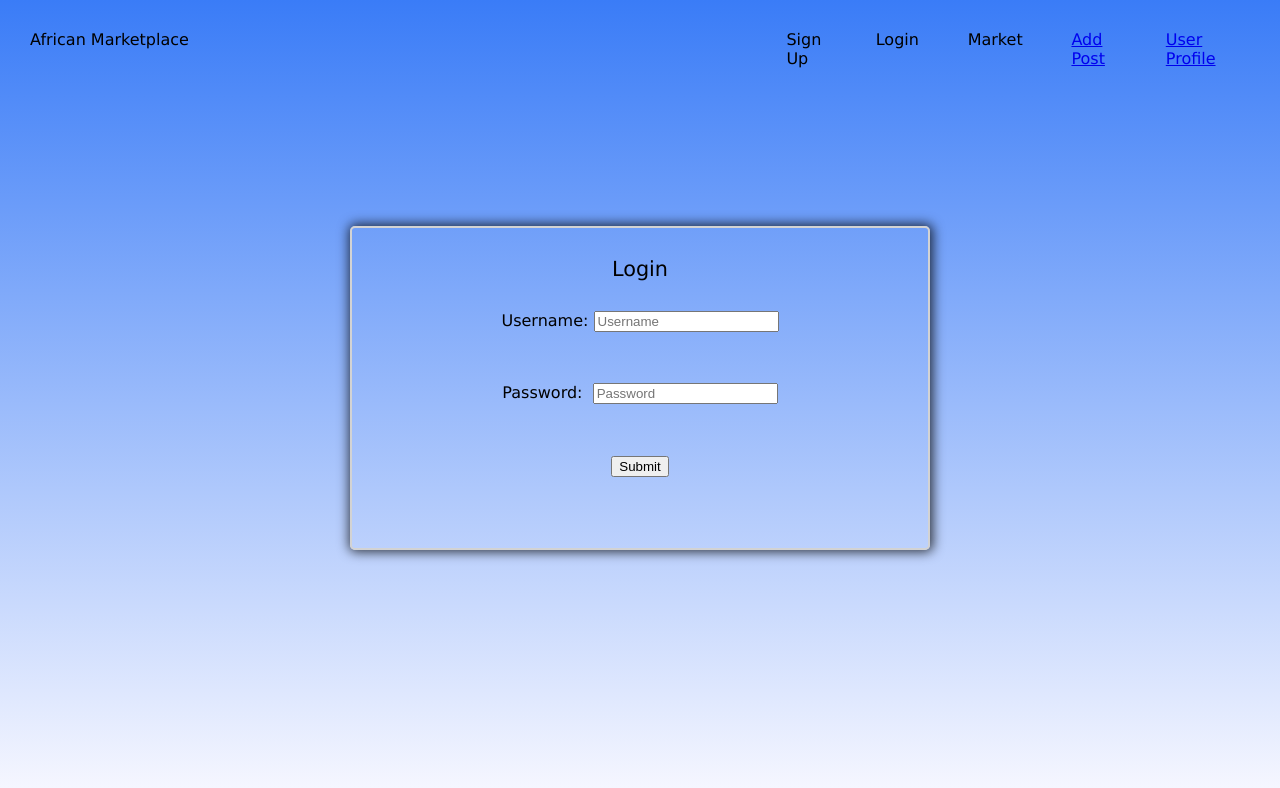
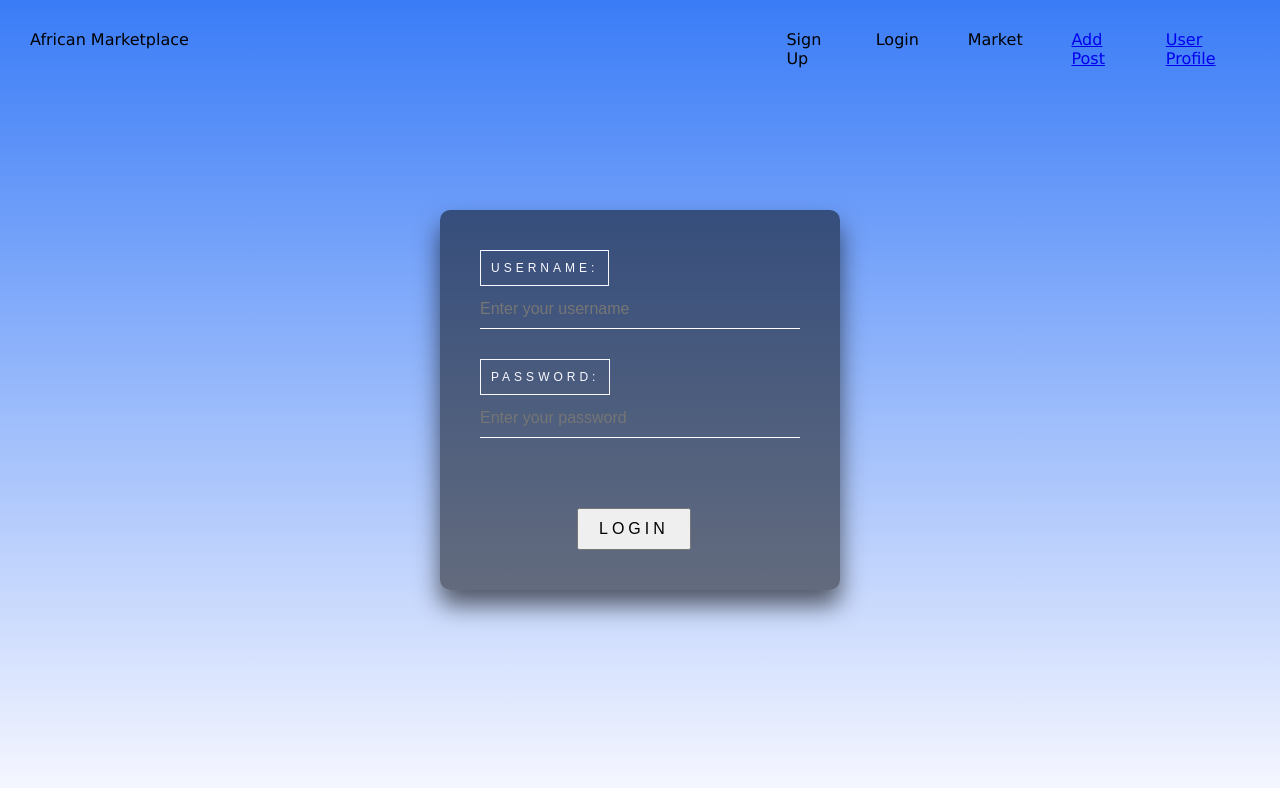
Before and after one commit to African-Market-Place-Build/front-end, a React (Create React App) app in the folder african-market/: page / in a window 1280 px wide. Shown: the top 788 px of the page. Built offline with nearby package versions, Linux system fonts and the light colour scheme.

Commit message:
Added login styling

```diff
--- a/african-market/src/components/Login.js
+++ b/african-market/src/components/Login.js
@@ -7,29 +7,80 @@ import {useHistory} from 'react-router-dom'
 import { useDispatch } from 'react-redux'
 
 
-const StyledLogin = styled.div`
-    border: 2px solid lightgrey;
-    border-radius: 5px;
-    width: 45%;
-    height: 40vh;
-    margin: 0 auto;
-    margin-top: 10%;
-    box-shadow: 1px 0px 12px 2px rgba(0,0,0,0.75);
-    font-family: Verdana, Geneva, sans-serif;
-    h2 {
-        text-align: center;
-        margin-top: 5%;
-        font-size: 1.3rem;
+const LoginBox = styled.div`
+    position: absolute;
+  top: 50%;
+  left: 50%;
+  width: 400px;
+  padding: 40px;
+  transform: translate(-50%, -50%);
+  background: rgba(0,0,0,.5);
+  box-sizing: border-box;
+  box-shadow: 0 15px 25px rgba(0,0,0,.6);
+  border-radius: 10px;
+`
+const UserBox = styled.div`
+position: relative;
+`
+
+const H2 = styled.h2`
+   border: 1px solid ghostwhite;
+    text-align: center;
+    display: inline-block;
+    padding: 10px;
+    color:  ghostwhite;
+    font-size: 12px;
+    text-transform: uppercase;
+    overflow: hidden;
+    letter-spacing: 4px;
+    text-align: center;
+`
+
+const Input = styled.input`
+ width: 100%;
+  padding: 10px 0;
+  font-size: 16px;
+  color: #fff;
+  margin-bottom: 30px;
+  border: none;
+  border-bottom: 1px solid #fff;
+  outline: none;
+  background: transparent;
+`
+
+const Button = styled.button`
+
+    margin-left: 97px;
+    text-align: center;
+    display: inline-block;
+    padding: 10px 20px;
+    color:  black;
+    font-size: 16px;
+    text-decoration: none;
+    text-transform: uppercase;
+    overflow: hidden;
+    transition: .5s;
+    margin-top: 40px;
+    letter-spacing: 4px;
+    &:hover {
+
+
+
+        box-shadow: 0 0 5px #99bbff,
+                    0 0 5px #99bbff,
+                    0 0 15px #99bbff,
+                    0 0 25px #99bbff;
+
     }
-    form {
-        display: flex;
-        flex-direction: column;
-        align-items: center;
-        margin: 30px;
-    }
-    label {
-        margin-bottom: 10%;
-    }
+`
+const P = styled.p`
+    margin-left: 20px;
+    ${'' /* margin-top: 10px; */}
+    margin-bottom: 10px;
+    color: red;
+    text-align: center;
+    display: inline-block;
+    letter-spacing: 1px;
 `
 
 export const LOGIN = "LOGIN"
@@ -67,30 +118,36 @@ const Login = (props) => {
     }
 
     return (
-        <StyledLogin>
-            <h2>Login</h2>
+        <LoginBox>
+
             <form onSubmit={handleSubmit(onSubmit)}>
-                <label>Username:&nbsp;
-                    <input
+            <UserBox>
+                <label><H2>Username:</H2>&nbsp;
+                    <Input
                         type='text'
                         name='username'
-                        placeholder='Username'
+                        placeholder='Enter your username'
                         ref={register({required: true})}
                     />
-                    {errors.username && <p>Username is required from login</p>}
+
+                    {errors.username && <P>Username is required from login</P>}
+
                 </label>
-                <label>Password: &nbsp;
-                    <input
+                </UserBox>
+                <UserBox>
+                <label><H2>Password:</H2> &nbsp;
+                    <Input
                         type='password'
                         name='password'
-                        placeholder='Password'
+                        placeholder='Enter your password'
                         ref={register({required: true})}
                     />
-                    {errors.password && <p>Password is required for login</p>}
+                    {errors.password && <P>Password is required for login</P>}
                 </label>
-                <button>Submit</button>
+                </UserBox>
+                <Button>Login</Button>
             </form>
-        </StyledLogin>
+        </LoginBox>
     )
 }
 
```
